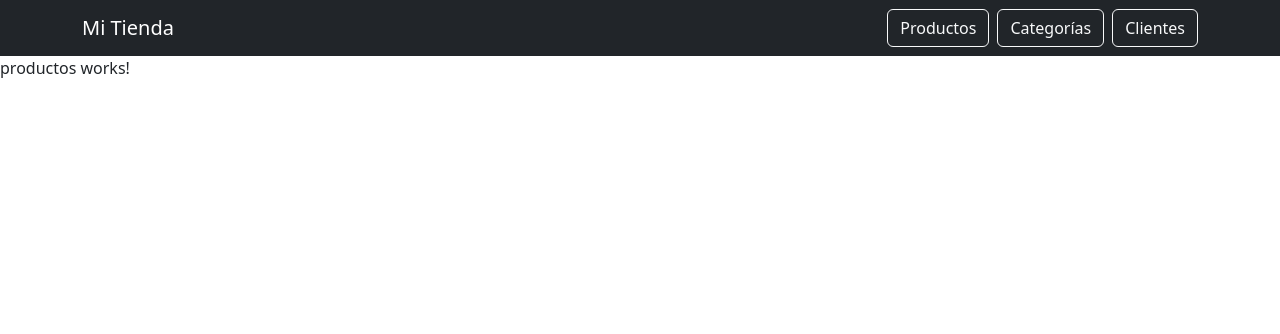
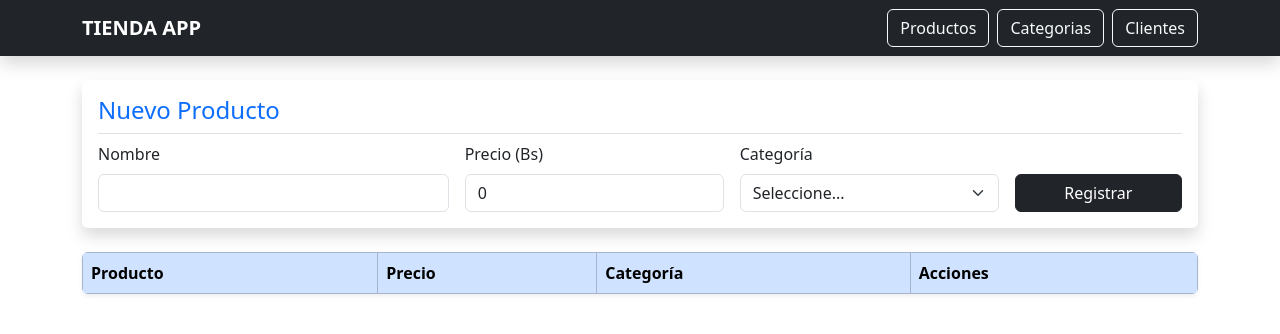
Before and after one commit to mauricioreynolds/examenTienda, an Angular app: page /productos in a window 1280 px wide. Shown: the top 334 px of the page. Built offline with nearby package versions, Linux system fonts and the light colour scheme.

Commit message:
vistas de categorias, productos y clientes realizadas

```diff
--- a/src/app/app.html
+++ b/src/app/app.html
@@ -1,13 +1,14 @@
-<nav class="navbar navbar-dark bg-dark">
+<nav class="navbar navbar-expand-lg navbar-dark bg-dark mb-4 shadow">
   <div class="container">
-    <a class="navbar-brand">Mi Tienda</a>
-
-    <div>
+    <a class="navbar-brand fw-bold" href="#">TIENDA APP</a>
+    <div class="d-flex">
       <a class="btn btn-outline-light me-2" routerLink="/productos">Productos</a>
-      <a class="btn btn-outline-light me-2" routerLink="/categorias">Categorías</a>
+      <a class="btn btn-outline-light me-2" routerLink="/categorias">Categorias</a>
       <a class="btn btn-outline-light" routerLink="/clientes">Clientes</a>
     </div>
   </div>
 </nav>
 
-<router-outlet></router-outlet>
+<div class="container pb-5">
+  <router-outlet></router-outlet>
+</div>
--- a/src/app/app.routes.ts
+++ b/src/app/app.routes.ts
@@ -1,5 +1,4 @@
 import { Routes } from '@angular/router';
-
 import { Productos } from './componentes/productos/productos';
 import { Categorias } from './componentes/categorias/categorias';
 import { Clientes } from './componentes/clientes/clientes';
--- a/src/app/componentes/categorias/categorias.css
+++ b/src/app/componentes/categorias/categorias.css
@@ -0,0 +1,15 @@
+.card {
+  border-radius: 12px;
+  overflow: hidden;
+}
+
+.table thead th {
+  font-weight: 600;
+  text-transform: uppercase;
+  font-size: 0.85rem;
+  letter-spacing: 0.5px;
+}
+
+.btn-lg {
+  font-weight: 500;
+}
--- a/src/app/componentes/categorias/categorias.html
+++ b/src/app/componentes/categorias/categorias.html
@@ -1,23 +1,57 @@
-<div class="container mt-4">
-  <h3>Categorías</h3>
+<div class="card shadow-sm border-0">
+  <div class="card-header bg-primary text-white py-3">
+    <h4 class="mb-0"><i class="bi bi-tags-fill me-2"></i>Gestión de Categorías</h4>
+  </div>
 
-  <input class="form-control mb-2"
-         [(ngModel)]="nombre"
-         placeholder="Nombre de categoría">
+  <div class="card-body p-4">
+    <div class="row g-2 mb-4 align-items-end">
+      <div class="col-md-8">
+        <label class="form-label fw-bold">Nombre de la Categoría</label>
+        <input
+          type="text"
+          class="form-control form-control-lg"
+          [(ngModel)]="nombre"
+          placeholder="Ej. Electrónicos, Ropa, Hogar..."
+        >
+      </div>
+      <div class="col-md-4">
+        <button class="btn btn-success btn-lg w-100" (click)="guardar()">
+          {{ idEditando ? 'Actualizar Categoría' : 'Agregar Nueva' }}
+        </button>
+      </div>
+    </div>
 
-  <button class="btn btn-primary mb-3" (click)="guardar()">
-    Guardar
-  </button>
+    <hr>
 
-  <ul class="list-group">
-    <li class="list-group-item d-flex justify-content-between"
-        *ngFor="let c of lista">
-
-      {{c.nombre}}
-
-      <button class="btn btn-danger btn-sm" (click)="eliminar(c.id)">
-        Eliminar
-      </button>
-    </li>
-  </ul>
+    <div class="table-responsive">
+      <table class="table table-hover align-middle">
+        <thead class="table-light">
+          <tr>
+            <th style="width: 10%">ID</th>
+            <th style="width: 60%">Nombre</th>
+            <th style="width: 30%" class="text-center">Acciones</th>
+          </tr>
+        </thead>
+        <tbody>
+          <tr *ngFor="let c of lista">
+            <td><span class="badge bg-secondary">#{{ c.id }}</span></td>
+            <td class="fw-medium">{{ c.nombre }}</td>
+            <td class="text-center">
+              <button class="btn btn-outline-warning btn-sm me-2" (click)="prepararEdit(c)">
+                <i class="bi bi-pencil"></i> Editar
+              </button>
+              <button class="btn btn-outline-danger btn-sm" (click)="eliminar(c.id)">
+                <i class="bi bi-trash"></i> Borrar
+              </button>
+            </td>
+          </tr>
+          <tr *ngIf="lista.length === 0">
+            <td colspan="3" class="text-center text-muted py-4">
+              No hay categorías registradas en la base de datos local.
+            </td>
+          </tr>
+        </tbody>
+      </table>
+    </div>
+  </div>
 </div>
--- a/src/app/componentes/categorias/categorias.ts
+++ b/src/app/componentes/categorias/categorias.ts
@@ -1,54 +1,47 @@
 import { Component, OnInit } from '@angular/core';
+import { CommonModule } from '@angular/common';
 import { FormsModule } from '@angular/forms';
 import { DbService } from '../../servicios/db.service';
 
 @Component({
   selector: 'app-categorias',
   standalone: true,
-  imports: [FormsModule],
+  imports: [CommonModule, FormsModule],
   templateUrl: './categorias.html'
 })
 export class Categorias implements OnInit {
-
+  lista: any[] = [];
   nombre: string = '';
-  lista: any[] = [];
+  idEditando: number | null = null;
 
   constructor(private dbServicio: DbService) {}
 
-  ngOnInit() {
-    this.cargar();
+  async ngOnInit() {
+    await this.cargar();
   }
 
-  guardar() {
-    const db = this.dbServicio.obtenerDB();
-
-    db.transaction('categorias', 'readwrite')
-      .objectStore('categorias')
-      .add({ nombre: this.nombre });
-
-    this.nombre = '';
-    this.cargar();
+  async cargar() {
+    this.lista = await this.dbServicio.listar('categorias');
   }
 
-  cargar() {
-    const db = this.dbServicio.obtenerDB();
-
-    const req = db.transaction('categorias')
-      .objectStore('categorias')
-      .getAll();
-
-    req.onsuccess = () => {
-      this.lista = req.result;
-    };
+  async guardar() {
+    if (!this.nombre) return;
+    const obj = this.idEditando ? { id: this.idEditando, nombre: this.nombre } : { nombre: this.nombre };
+    await this.dbServicio.guardar('categorias', obj);
+    this.nombre = '';
+    this.idEditando = null;
+    await this.cargar();
   }
 
-  eliminar(id: number) {
-    const db = this.dbServicio.obtenerDB();
+  prepararEdit(c: any) {
+    this.nombre = c.nombre;
+    this.idEditando = c.id;
+  }
 
-    db.transaction('categorias', 'readwrite')
-      .objectStore('categorias')
-      .delete(id);
-
-    this.cargar();
+  async eliminar(id: number) {
+    if (confirm('¿Desea borrar esta categoria?')) {
+      await this.dbServicio.borrar('categorias', id);
+      await this.cargar();
+    }
   }
 }
--- a/src/app/componentes/clientes/clientes.html
+++ b/src/app/componentes/clientes/clientes.html
@@ -1 +1,37 @@
-<p>clientes works!</p>
+<div class="card shadow border-0">
+  <div class="card-header bg-success text-white">
+    <h5 class="mb-0">Registro de Clientes</h5>
+  </div>
+  <div class="card-body">
+    <div class="row g-2 mb-3">
+      <div class="col-md-5">
+        <input type="text" class="form-control" [(ngModel)]="cliente.nombre" placeholder="Nombre completo">
+      </div>
+      <div class="col-md-5">
+        <input type="email" class="form-control" [(ngModel)]="cliente.correo" placeholder="Correo electrónico">
+      </div>
+      <div class="col-md-2">
+        <button class="btn btn-primary w-100" (click)='guardar()'>Guardar</button>
+      </div>
+    </div>
+    <table class="table table-hover">
+      <thead>
+        <tr>
+          <th>Nombre</th>
+          <th>Correo</th>
+          <th class="text-end">Opciones</th>
+        </tr>
+      </thead>
+      <tbody>
+        <tr *ngFor="let c of lista">
+          <td>{{ c.nombre }}</td>
+          <td>{{ c.correo }}</td>
+          <td class="text-end">
+            <button class="btn btn-sm btn-warning me-1" (click)="editar(c)">Editar</button>
+            <button class="btn btn-sm btn-danger" (click)="eliminar(c.id)">Borrar</button>
+          </td>
+        </tr>
+      </tbody>
+    </table>
+  </div>
+</div>
--- a/src/app/componentes/clientes/clientes.ts
+++ b/src/app/componentes/clientes/clientes.ts
@@ -1,9 +1,47 @@
-import { Component } from '@angular/core';
+import { Component, OnInit } from '@angular/core';
+import { CommonModule } from '@angular/common';
+import { FormsModule } from '@angular/forms';
+import { DbService } from '../../servicios/db.service';
 
 @Component({
   selector: 'app-clientes',
-  imports: [],
-  templateUrl: './clientes.html',
-  styleUrl: './clientes.css',
+  standalone: true,
+  imports: [CommonModule, FormsModule],
+  templateUrl: './clientes.html'
 })
-export class Clientes {}
+export class Clientes implements OnInit {
+  lista: any[] = [];
+  cliente = { id: null as number | null, nombre: '', correo: '' };
+
+  constructor(private dbServicio: DbService) {}
+
+  async ngOnInit() {
+    await this.cargar();
+  }
+
+  async cargar() {
+    this.lista = await this.dbServicio.listar('clientes');
+  }
+
+  async guardar() {
+    if (!this.cliente.nombre || !this.cliente.correo) return;
+    await this.dbServicio.guardar('clientes', { ...this.cliente });
+    this.limpiar();
+    await this.cargar();
+  }
+
+  editar(c: any) {
+    this.cliente = { ...c };
+  }
+
+  async eliminar(id: number) {
+    if (confirm('¿Eliminar este cliente?')) {
+      await this.dbServicio.borrar('clientes', id);
+      await this.cargar();
+    }
+  }
+
+  limpiar() {
+    this.cliente = { id: null, nombre: '', correo: '' };
+  }
+}
--- a/src/app/componentes/productos/productos.html
+++ b/src/app/componentes/productos/productos.html
@@ -1 +1,49 @@
-<p>productos works!</p>
+<div class="card shadow border-0 mb-4">
+  <div class="card-body">
+    <h4 class="text-primary border-bottom pb-2">Nuevo Producto</h4>
+    <div class="row g-3">
+      <div class="col-md-4">
+        <label class="form-label">Nombre</label>
+        <input type="text" class="form-control" [(ngModel)]="prod.nombre">
+      </div>
+      <div class="col-md-3">
+        <label class="form-label">Precio (Bs)</label>
+        <input type="number" class="form-control" [(ngModel)]="prod.precio">
+      </div>
+      <div class="col-md-3">
+        <label class="form-label">Categoría</label>
+        <select class="form-select" [(ngModel)]="prod.idCat">
+          <option value="">Seleccione...</option>
+          <option *ngFor="let c of listaCats" [value]="c.id">{{c.nombre}}</option>
+        </select>
+      </div>
+      <div class="col-md-2 d-flex align-items-end">
+        <button class="btn btn-dark w-100" (click)="guardar()">Registrar</button>
+      </div>
+    </div>
+  </div>
+</div>
+
+<div class="table-responsive shadow-sm rounded">
+  <table class="table table-striped table-bordered mb-0">
+    <thead class="table-primary text-white">
+      <tr>
+        <th>Producto</th>
+        <th>Precio</th>
+        <th>Categoría</th>
+        <th>Acciones</th>
+      </tr>
+    </thead>
+    <tbody>
+      <tr *ngFor="let p of listaProds">
+        <td>{{ p.nombre }}</td>
+        <td>{{ p.precio }} Bs</td>
+        <td><span class="badge bg-info text-dark">{{ obtenerCat(p.idCat) }}</span></td>
+        <td>
+          <button class="btn btn-sm btn-outline-warning me-2" (click)="editar(p)">✏️</button>
+          <button class="btn btn-sm btn-outline-danger" (click)="eliminar(p.id)">🗑️</button>
+        </td>
+      </tr>
+    </tbody>
+  </table>
+</div>
--- a/src/app/componentes/productos/productos.ts
+++ b/src/app/componentes/productos/productos.ts
@@ -1,9 +1,47 @@
-import { Component } from '@angular/core';
+import { Component, OnInit } from '@angular/core';
+import { CommonModule } from '@angular/common';
+import { FormsModule } from '@angular/forms';
+import { DbService } from '../../servicios/db.service';
 
 @Component({
   selector: 'app-productos',
-  imports: [],
-  templateUrl: './productos.html',
-  styleUrl: './productos.css',
+  standalone: true,
+  imports: [CommonModule, FormsModule],
+  templateUrl: './productos.html'
 })
-export class Productos {}
+export class Productos implements OnInit {
+  listaProds: any[] = [];
+  listaCats: any[] = [];
+  prod = { id: null as number | null, nombre: '', precio: 0, idCat: '' };
+
+  constructor(private db: DbService) {}
+
+  async ngOnInit() {
+    await this.cargarTodo();
+  }
+
+  async cargarTodo() {
+    this.listaProds = await this.db.listar('productos');
+    this.listaCats = await this.db.listar('categorias');
+  }
+
+  // Simulación de relación 1:N [cite: 39]
+  obtenerCat(id: any) {
+    const c = this.listaCats.find(x => x.id == id);
+    return c ? c.nombre : 'Sin Categoría';
+  }
+
+  async guardar() {
+    if (!this.prod.nombre || !this.prod.idCat) return;
+    await this.db.guardar('productos', { ...this.prod });
+    this.prod = { id: null, nombre: '', precio: 0, idCat: '' };
+    await this.cargarTodo();
+  }
+
+  editar(p: any) { this.prod = { ...p }; }
+
+  async eliminar(id: number) {
+    await this.db.borrar('productos', id);
+    await this.cargarTodo();
+  }
+}
--- a/src/app/servicios/db.service.ts
+++ b/src/app/servicios/db.service.ts
@@ -1,29 +1,73 @@
-import { Injectable } from '@angular/core';
+import { Injectable, Inject, PLATFORM_ID } from '@angular/core';
+import { isPlatformBrowser } from '@angular/common';
 
 @Injectable({
   providedIn: 'root'
 })
 export class DbService {
+  private bd: any;
 
-  private db: any;
+  // Inyectamos el ID de la plataforma
+  constructor(@Inject(PLATFORM_ID) private platformId: Object) { }
 
-  iniciar() {
-    const request = indexedDB.open('bd_tienda', 1);
+  iniciar(): Promise<void> {
+    return new Promise((resolve, reject) => {
+      // Verificamos que estemos en el navegador
+      if (!isPlatformBrowser(this.platformId)) {
+        resolve();
+        return;
+      }
 
-    request.onupgradeneeded = (e: any) => {
-      this.db = e.target.result;
+      const solicitud = indexedDB.open('TiendaBD', 1);
 
-      this.db.createObjectStore('categorias', { keyPath: 'id', autoIncrement: true });
-      this.db.createObjectStore('productos', { keyPath: 'id', autoIncrement: true });
-      this.db.createObjectStore('clientes', { keyPath: 'id', autoIncrement: true });
-    };
+      solicitud.onupgradeneeded = (e: any) => {
+        const db = e.target.result;
+        if (!db.objectStoreNames.contains('categorias')) {
+          db.createObjectStore('categorias', { keyPath: 'id', autoIncrement: true });
+        }
+        if (!db.objectStoreNames.contains('productos')) {
+          db.createObjectStore('productos', { keyPath: 'id', autoIncrement: true });
+        }
+        if (!db.objectStoreNames.contains('clientes')) {
+          db.createObjectStore('clientes', { keyPath: 'id', autoIncrement: true });
+        }
+      };
 
-    request.onsuccess = (e: any) => {
-      this.db = e.target.result;
-    };
+      solicitud.onsuccess = (e: any) => {
+        this.bd = e.target.result;
+        resolve();
+      };
+
+      solicitud.onerror = (e) => reject(e);
+    });
   }
 
-  obtenerDB() {
-    return this.db;
+  async listar(tabla: string): Promise<any[]> {
+    // Si no hay BD (por estar en el servidor), devolvemos lista vacía
+    if (!this.bd) return [];
+
+    const tx = this.bd.transaction([tabla], 'readonly');
+    const almacen = tx.objectStore(tabla);
+    return new Promise((res) => {
+      const solicitud = almacen.getAll();
+      solicitud.onsuccess = () => res(solicitud.result);
+    });
+  }
+
+  // Haz lo mismo con los métodos guardar y borrar:
+  async guardar(tabla: string, datos: any): Promise<void> {
+    if (!this.bd) return;
+    const tx = this.bd.transaction([tabla], 'readwrite');
+    const almacen = tx.objectStore(tabla);
+    datos.id ? almacen.put(datos) : almacen.add(datos);
+    return new Promise((res) => tx.oncomplete = () => res());
+  }
+
+  async borrar(tabla: string, id: number): Promise<void> {
+    if (!this.bd) return;
+    const tx = this.bd.transaction([tabla], 'readwrite');
+    const almacen = tx.objectStore(tabla);
+    almacen.delete(id);
+    return new Promise((res) => tx.oncomplete = () => res());
   }
 }
```
Also changed, not shown: src/app/app.ts (+13 -7 lines).
